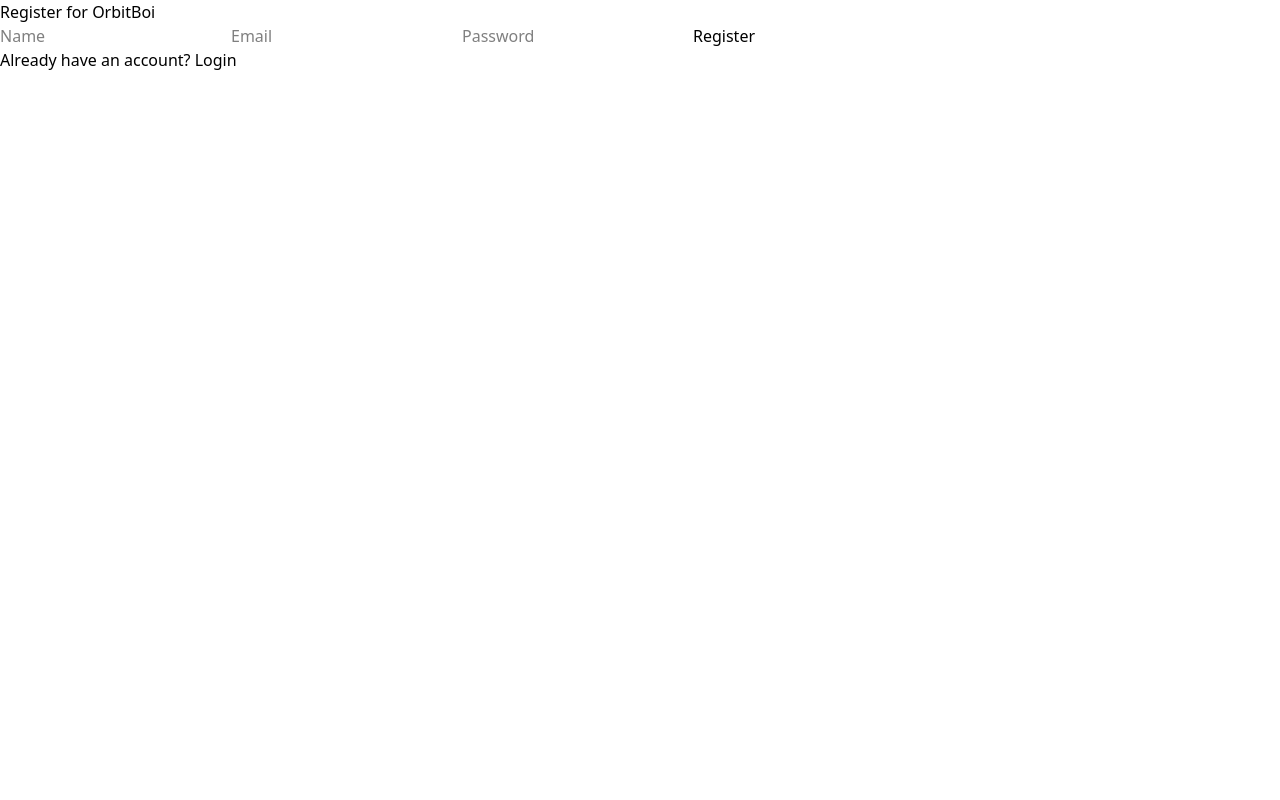
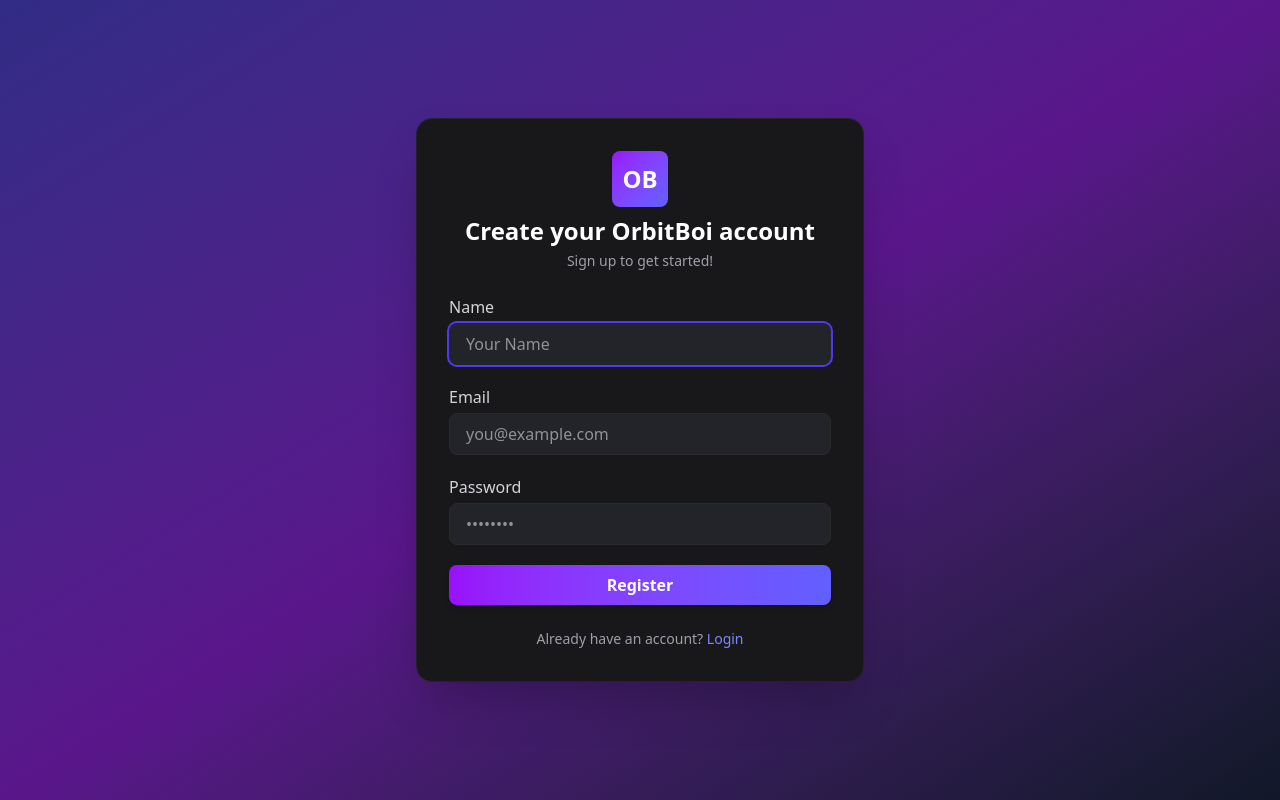
Before and after one commit to ahsabshiraz/OrbitBoi, a React (Vite) app: page /register in a window 1280 px wide. Built offline with nearby package versions, Linux system fonts and the light colour scheme; no server answers.

Commit message:
Updated the singin and register page

```diff
--- a/src/pages/Login.jsx
+++ b/src/pages/Login.jsx
@@ -6,27 +6,76 @@
 export default function Login() {
   const [email, setEmail] = useState('');
   const [password, setPassword] = useState('');
+  const [loading, setLoading] = useState(false);
+  const [error, setError] = useState('');
   const loginUser = useAuthStore((state) => state.loginUser);
   const navigate = useNavigate();
 
   const handleSubmit = async (e) => {
     e.preventDefault();
+    setLoading(true);
+    setError('');
     try {
       const data = await login({ email, password });
       loginUser(data);
       navigate('/dashboard');
     } catch (err) {
-      alert(err.response?.data?.msg || 'Login failed');
+      setError(err.response?.data?.msg || 'Login failed');
+    } finally {
+      setLoading(false);
     }
   };
 
   return (
-    <form onSubmit={handleSubmit}>
-      <h2>Login to OrbitBoi</h2>
-      <input value={email} onChange={e => setEmail(e.target.value)} placeholder="Email" />
-      <input value={password} onChange={e => setPassword(e.target.value)} placeholder="Password" type="password" />
-      <button type="submit">Login</button>
-      <p>Don't have an account? <Link to="/register">Register</Link></p>
-    </form>
+    <div className="min-h-screen flex items-center justify-center bg-gradient-to-br from-indigo-900 via-purple-900 to-gray-900">
+      <div className="bg-[#18181b] rounded-2xl shadow-2xl p-8 w-full max-w-md border border-[#23232a]">
+        <div className="flex flex-col items-center mb-6">
+          <div className="w-14 h-14 bg-gradient-to-br from-purple-600 to-indigo-500 rounded-lg flex items-center justify-center mb-2">
+            <span className="text-white font-bold text-2xl">OB</span>
+          </div>
+          <h2 className="text-2xl font-bold text-white mb-1">Sign in to OrbitBoi</h2>
+          <p className="text-zinc-400 text-sm">Welcome back! Please enter your details.</p>
+        </div>
+        <form onSubmit={handleSubmit} className="space-y-5">
+          <div>
+            <label htmlFor="email" className="block text-zinc-300 mb-1">Email</label>
+            <input
+              id="email"
+              type="email"
+              value={email}
+              onChange={e => setEmail(e.target.value)}
+              placeholder="you@example.com"
+              className="w-full px-4 py-2 rounded-lg bg-[#23232a] text-white border border-[#2a2a2a] focus:outline-none focus:ring-2 focus:ring-indigo-600 focus:border-transparent transition-all duration-200"
+              required
+              autoFocus
+            />
+          </div>
+          <div>
+            <label htmlFor="password" className="block text-zinc-300 mb-1">Password</label>
+            <input
+              id="password"
+              type="password"
+              value={password}
+              onChange={e => setPassword(e.target.value)}
+              placeholder="••••••••"
+              className="w-full px-4 py-2 rounded-lg bg-[#23232a] text-white border border-[#2a2a2a] focus:outline-none focus:ring-2 focus:ring-indigo-600 focus:border-transparent transition-all duration-200"
+              required
+            />
+          </div>
+          {error && <div className="text-red-400 text-sm text-center">{error}</div>}
+          <button
+            type="submit"
+            className="w-full py-2 bg-gradient-to-r from-purple-600 to-indigo-500 text-white font-semibold rounded-lg shadow-md hover:from-purple-700 hover:to-indigo-600 transition-all duration-200 disabled:opacity-60"
+            disabled={loading}
+          >
+            {loading ? 'Signing in...' : 'Sign In'}
+          </button>
+        </form>
+        <p className="text-zinc-400 text-sm text-center mt-6">
+          Don't have an account?{' '}
+          <Link to="/register" className="text-indigo-400 hover:underline">Register</Link>
+        </p>
+      </div>
+    </div>
   );
 }
--- a/src/pages/Register.jsx
+++ b/src/pages/Register.jsx
@@ -7,28 +7,88 @@
   const [name, setName] = useState('');
   const [email, setEmail] = useState('');
   const [password, setPassword] = useState('');
+  const [loading, setLoading] = useState(false);
+  const [error, setError] = useState('');
   const loginUser = useAuthStore((state) => state.loginUser);
   const navigate = useNavigate();
 
   const handleSubmit = async (e) => {
     e.preventDefault();
+    setLoading(true);
+    setError('');
     try {
       const data = await register({ name, email, password });
       loginUser(data);
       navigate('/dashboard');
     } catch (err) {
-      alert(err.response?.data?.msg || 'Register failed');
+      setError(err.response?.data?.msg || 'Register failed');
+    } finally {
+      setLoading(false);
     }
   };
 
   return (
-    <form onSubmit={handleSubmit}>
-      <h2>Register for OrbitBoi</h2>
-      <input value={name} onChange={e => setName(e.target.value)} placeholder="Name" />
-      <input value={email} onChange={e => setEmail(e.target.value)} placeholder="Email" />
-      <input value={password} onChange={e => setPassword(e.target.value)} placeholder="Password" type="password" />
-      <button type="submit">Register</button>
-      <p>Already have an account? <Link to="/login">Login</Link></p>
-    </form>
+    <div className="min-h-screen flex items-center justify-center bg-gradient-to-br from-indigo-900 via-purple-900 to-gray-900">
+      <div className="bg-[#18181b] rounded-2xl shadow-2xl p-8 w-full max-w-md border border-[#23232a]">
+        <div className="flex flex-col items-center mb-6">
+          <div className="w-14 h-14 bg-gradient-to-br from-purple-600 to-indigo-500 rounded-lg flex items-center justify-center mb-2">
+            <span className="text-white font-bold text-2xl">OB</span>
+          </div>
+          <h2 className="text-2xl font-bold text-white mb-1">Create your OrbitBoi account</h2>
+          <p className="text-zinc-400 text-sm">Sign up to get started!</p>
+        </div>
+        <form onSubmit={handleSubmit} className="space-y-5">
+          <div>
+            <label htmlFor="name" className="block text-zinc-300 mb-1">Name</label>
+            <input
+              id="name"
+              type="text"
+              value={name}
+              onChange={e => setName(e.target.value)}
+              placeholder="Your Name"
+              className="w-full px-4 py-2 rounded-lg bg-[#23232a] text-white border border-[#2a2a2a] focus:outline-none focus:ring-2 focus:ring-indigo-600 focus:border-transparent transition-all duration-200"
+              required
+              autoFocus
+            />
+          </div>
+          <div>
+            <label htmlFor="email" className="block text-zinc-300 mb-1">Email</label>
+            <input
+              id="email"
+              type="email"
+              value={email}
+              onChange={e => setEmail(e.target.value)}
+              placeholder="you@example.com"
+              className="w-full px-4 py-2 rounded-lg bg-[#23232a] text-white border border-[#2a2a2a] focus:outline-none focus:ring-2 focus:ring-indigo-600 focus:border-transparent transition-all duration-200"
+              required
+            />
+          </div>
+          <div>
+            <label htmlFor="password" className="block text-zinc-300 mb-1">Password</label>
+            <input
+              id="password"
+              type="password"
+              value={password}
+              onChange={e => setPassword(e.target.value)}
+              placeholder="••••••••"
+              className="w-full px-4 py-2 rounded-lg bg-[#23232a] text-white border border-[#2a2a2a] focus:outline-none focus:ring-2 focus:ring-indigo-600 focus:border-transparent transition-all duration-200"
+              required
+            />
+          </div>
+          {error && <div className="text-red-400 text-sm text-center">{error}</div>}
+          <button
+            type="submit"
+            className="w-full py-2 bg-gradient-to-r from-purple-600 to-indigo-500 text-white font-semibold rounded-lg shadow-md hover:from-purple-700 hover:to-indigo-600 transition-all duration-200 disabled:opacity-60"
+            disabled={loading}
+          >
+            {loading ? 'Registering...' : 'Register'}
+          </button>
+        </form>
+        <p className="text-zinc-400 text-sm text-center mt-6">
+          Already have an account?{' '}
+          <Link to="/login" className="text-indigo-400 hover:underline">Login</Link>
+        </p>
+      </div>
+    </div>
   );
 }
```
